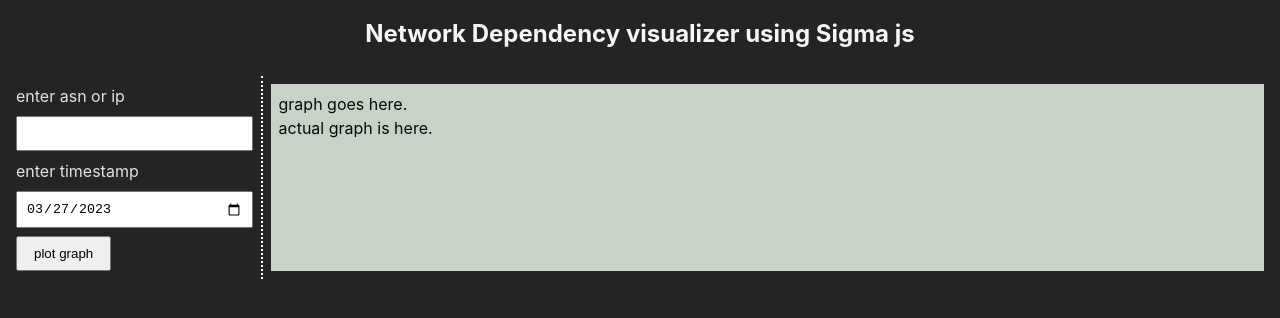
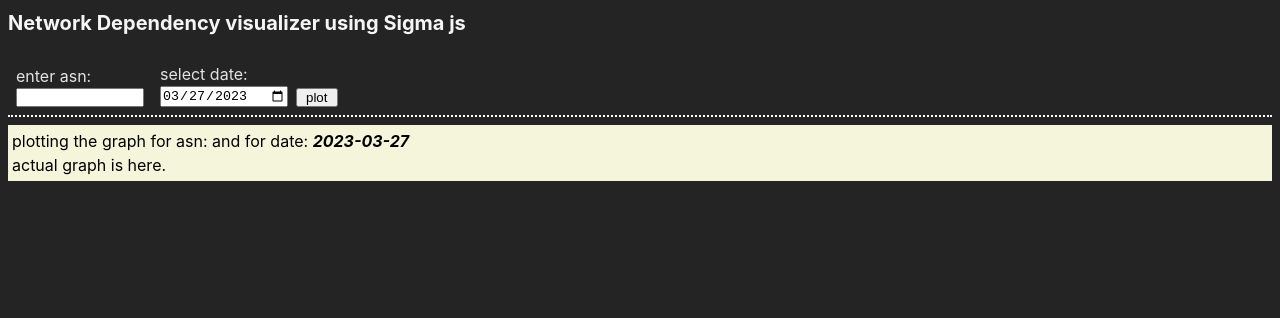
Before and after one commit to anugcodes/network-visualizer, a Vue app: page / in a window 1280 px wide. Shown: the top 318 px of the page. Built offline with nearby package versions, Linux system fonts and the light colour scheme.

Commit message:
input form and axios setup

```diff
--- a/package.json
+++ b/package.json
@@ -9,7 +9,9 @@
     "preview": "vite preview"
   },
   "dependencies": {
+    "axios": "^1.3.4",
     "graphology": "^0.25.1",
+    "lodash": "^4.17.21",
     "sigma": "^3.0.0-alpha3",
     "vue": "^3.2.47"
   },
--- a/src/App.vue
+++ b/src/App.vue
@@ -2,45 +2,79 @@
   <div>
     <h2>Network Dependency visualizer using Sigma js</h2>
     <div class="container">
-      <InputForm />
-      <AsHegeGraph as-number="string" timestamp="timestamp" />
+      <!-- form for values to plot in graph: -->
+      <form @submit.prevent="handleSubmit">
+        <div class="form-control">
+          <label for="asn">enter asn: </label>
+          <input type="text" required v-model="asNumber" />
+        </div>
+        <div class="form-control">
+          <label for="asn">select date: </label>
+          <input type="date" v-model="date"/>
+        </div>
+        <button type="submit" >plot</button>
+      </form>
+      <!-- graph component -->
+      <AsHegeGraph :as-number="asNumber" :timestamp="date" />
     </div>
   </div>
 </template>
 
 <script>
 import AsHegeGraph from './components/AsHegeGraph.vue';
-import InputForm from './components/InputForm.vue';
+
+
 export default {
   name: "App",
-  data() {
-    return {}
-  },
-  methods: {},
   components: {
     AsHegeGraph,
-    InputForm,
-  }
+  },
+  data() {
+    return {
+      date: new Date().toISOString().split('T')[0],
+      asNumber: "",
+    }
+  },
+  methods: {
+    handleSubmit(){
+      console.log("values from form: ",this.asNumber," --- ",this.date)
+    },
+
+  },
 };
+
 </script>
 
 
 <style scoped>
 .container {
-  display: flex;
-  width: 100%;
-  justify-content: space-between;
   padding: .5rem;
 }
-@media screen and (max-width: 1000px) {
-  .container{
+@media screen and (max-width: 800px) {
+  .container {
     display: block;
   }
 }
-
 h2 {
-  text-align: center;
+  font-size: 1.25rem;
   color: whitesmoke;
-  padding: 1rem;
+  padding: .5rem;
+}
+form{
+  display: flex;
+  align-items: flex-end;
+  border-bottom: 2px dotted white;
+  padding: .5rem 0;
+}
+.form-control{
+  margin: 0 .5rem;
+  display: flex;
+  flex-direction: column;
+}
+input{
+  width: 8rem;
+}
+button{
+  padding: 0 .5rem;
 }
 </style>
--- a/src/components/AsHegeGraph.vue
+++ b/src/components/AsHegeGraph.vue
@@ -1,7 +1,11 @@
 
 <template>
     <div class="graph-container">
-        graph goes here.
+        <p>plotting the graph for asn:
+            <span>{{ asNumber }}</span>
+            and for date:
+            <span>{{ timestamp }}</span>
+        </p>
         <div id="graph-holder">
             actual graph is here.
         </div>
@@ -9,19 +13,18 @@
 </template>
 
 <script>
-import Sigma from "sigma";
-import Graph from "graphology";
+// import Sigma from "sigma";
+// import Graph from "graphology";
 export default {
     name: 'AsHegeGraph',
     props: {
         asNumber: { required: true, type: String },
         timestamp: {required: true, type: String },
-        timestamp__lte: {required: false, type: String },
-        timestamp__gte: {required: false, type: String },
     },
     data() {
         return {
-
+            asn:this.asNumber,
+            date : this.timestamp,
         }
     },
     methods: {},
@@ -31,11 +34,13 @@
 
 <style scoped>
 .graph-container {
-    width: 100%;
-    margin: .5rem;
-    padding: .5rem;
-    background-color: honeydew;
-    opacity: .8;
+    background-color: beige;
     color: black;
+    margin-top: .5rem;
+    padding: .25rem;
+}
+span{
+    font-style: italic;
+    font-weight: bold;
 }
 </style>
--- a/src/components/InputForm.vue
+++ /dev/null
@@ -1,47 +0,0 @@
-<template>
-    <form @submit.prevent="handleSubmit">
-        <label for="as-number">{{ asn_label }}</label>
-        <input type="text" id="as-number" v-model="asn" />
-        <label for="date-picker">{{ date_label }}</label>
-        <input type="date" id="date-picker" v-model="date"/>
-        <button type="submit">plot graph</button>
-    </form>
-</template>
-
-<script>
-export default {
-    name: 'InputForm',
-    data(){
-        return {
-            date:new Date().toISOString().split('T')[0],
-            asn:'',
-            asn_label: "enter asn or ip",
-            date_label: "enter timestamp"
-        }
-    },
-    methods: {
-        handleSubmit() {
-            // e.preventDefault();
-            console.log(this.date, this.asn);
-        }
-    }
-};
-</script>
-
-<style>
-form{
-    width: 20rem;
-    padding:.5rem;
-    /* border : 1px solid white; */
-    border-right: 2px dotted white;
-}
-input{
-    width: 100%;
-    padding: .5rem;
-    margin-top: .5rem;
-    margin-bottom: .5rem;
-}
-button{
-    padding: .5rem 1rem;
-}
-</style>
```
Also changed, not shown: src/components/HelloWorld.vue (deleted, +0 -24 lines), 1 other file (tests, documents, lock files or other folders).
